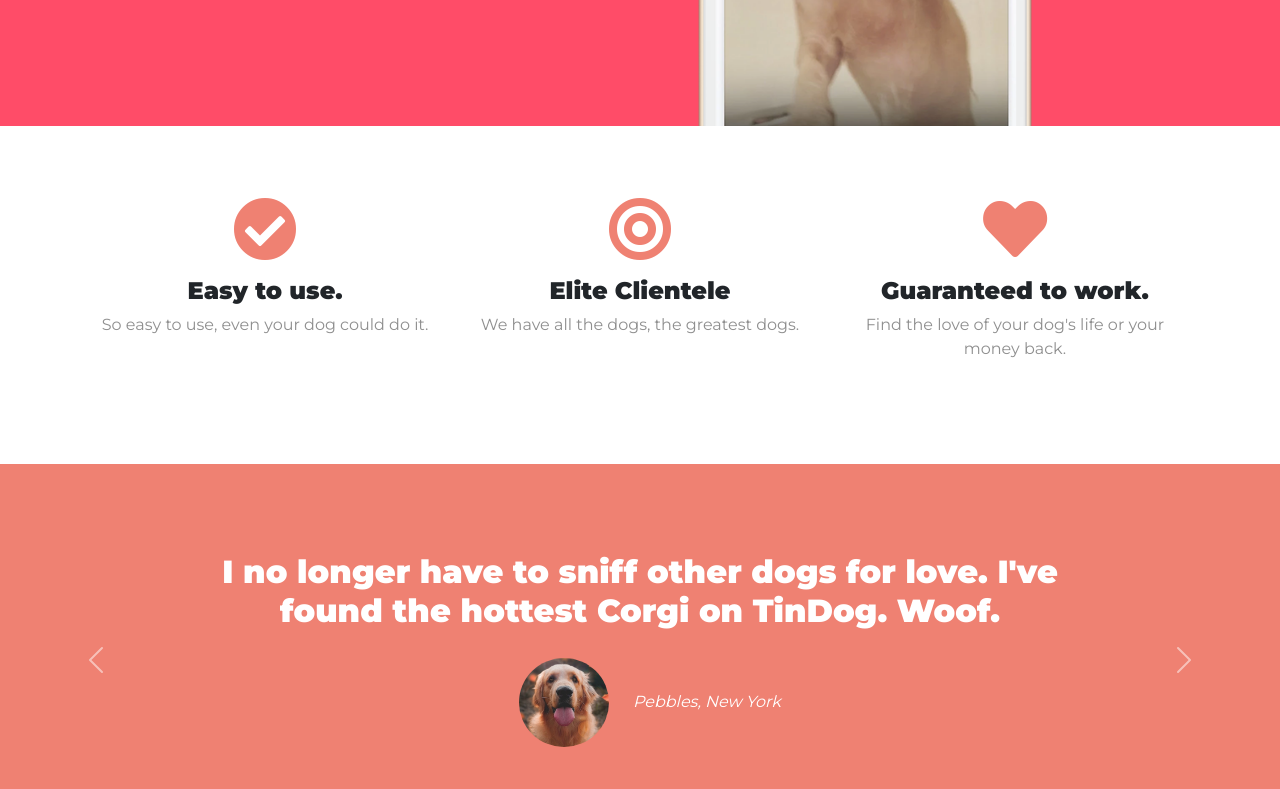
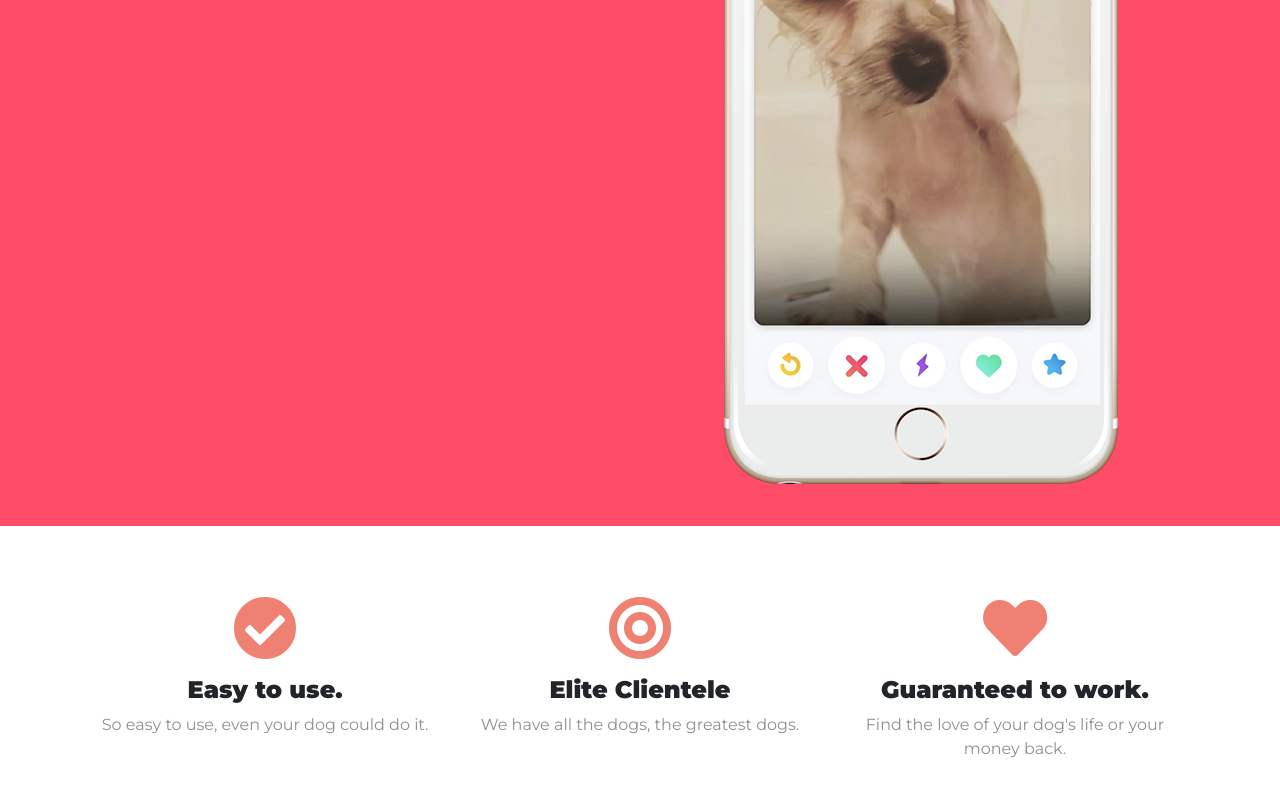
Before and after one commit to MinerIsa/TinDog, a plain HTML site: page index.html in a window 1280 px wide. Shown: the part 584-1373 px from the top of the page. Drawn offline with nearby package versions, Linux system fonts and the light colour scheme.

Commit message:
remove title image styles

```diff
--- a/css/styles.css
+++ b/css/styles.css
@@ -68,12 +68,13 @@ ul {
     color: white;
 }
 
-.title-image {
+
+/* .title-image {
     width: 60%;
     transform: translateY(-5rem);
     position: absolute;
     right: 30%;
-}
+} */
 
 
 /* Head */
```
